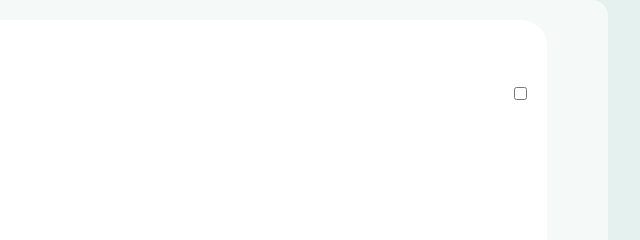
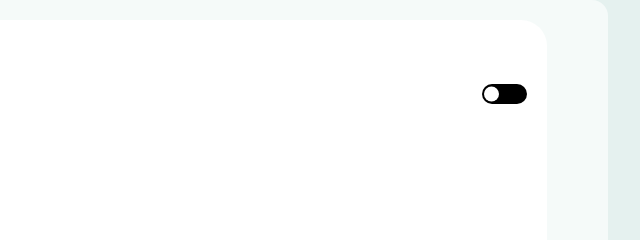
Before and after one commit to aehamdy/expenses-tracker, a plain HTML site: page index.html in a window 1280 px wide. Shown: the top 240 px of the page, 640-1280 px from the left. Drawn offline with Linux system fonts and the light colour scheme.

Commit message:
created the toggle button

```diff
--- a/components/_header.scss
+++ b/components/_header.scss
@@ -13,6 +13,7 @@
     display: flex;
     justify-content: space-between;
     align-items: center;
+    position: relative;
   }
 
   &__text {
@@ -30,12 +31,44 @@
   }
 
   &__toggler {
+    display: flex;
+    align-items: center;
+    position: absolute;
+    right: 0;
   }
 
   &__checkbox {
+    appearance: none;
   }
 
   &__label {
     position: relative;
+    display: block;
+    width: 45px;
+    height: 20px;
+    background-color: black;
+    border-radius: 10px;
+    transition: 0.3s;
+
+    &::before {
+      content: "";
+      position: absolute;
+      width: 15px;
+      height: 15px;
+      background-color: #fff;
+      border-radius: 50%;
+      left: 2px;
+      top: 50%;
+      transform: translateY(-50%);
+      transition: 0.3s;
+    }
+  }
+
+  &__checkbox:checked + .header__label {
+    background-color: green;
+  }
+  &__checkbox:checked + .header__label::before {
+    left: 27px;
+    background-color: red;
   }
 }
```
Also changed, not shown: styles/style.css, 1 other file.
